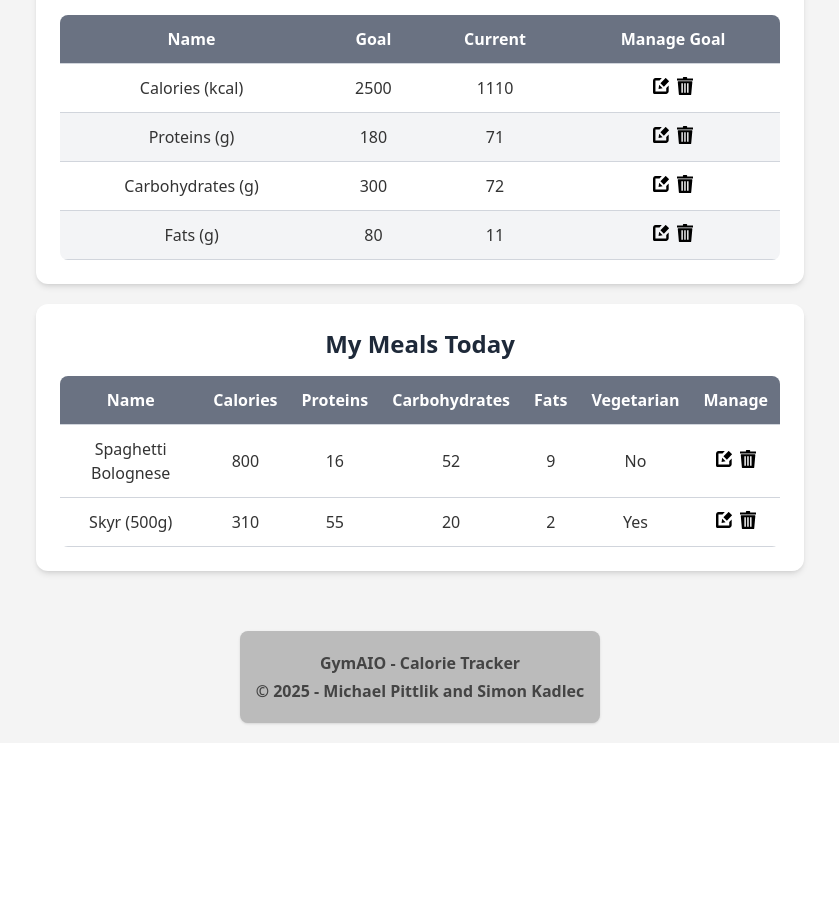
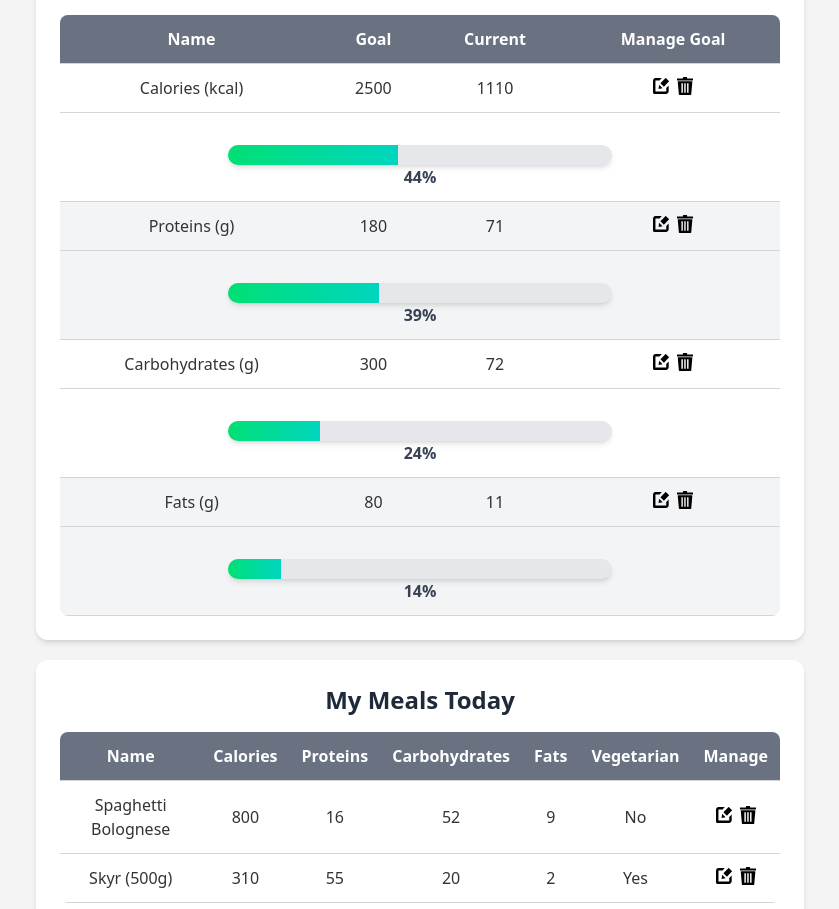
Before and after one commit to Skali14/GymAIO_Vue, a Vue app: page /calorietracker in a window 1280 px wide. Shown: the part 973-1882 px from the top of the page, without its empty margins (220-1059 px from the left). Before the commit the page ends 1716 px from the top, so only its background shows below. Built offline with nearby package versions, Linux system fonts and the light colour scheme.

Commit message:
added progressbar for nutrient goals

```diff
--- /dev/null
+++ b/src/components/ProgressBar.vue
@@ -0,0 +1,32 @@
+<template>
+  <div class="w-full max-w-sm mx-auto text-center mt-5">
+    <div class="w-full h-5 bg-gray-200 rounded-full overflow-hidden shadow-md">
+      <div
+        class="h-full bg-gradient-to-r from-green-400 to-teal-400 transition-all duration-500 ease-in-out"
+        :style="{ width: `${progress}%` }"
+      ></div>
+    </div>
+    <span class="mt-2 text-base font-semibold text-gray-700">{{ Math.round(progress) }}%</span>
+  </div>
+</template>
+
+<script>
+export default {
+  props: {
+    current: {
+      type: Number,
+      required: true,
+    },
+    toReach: {
+      type: Number,
+      required: true,
+    },
+  },
+  computed: {
+    progress() {
+      if (this.toReach === 0) return 0;
+      return (this.current / this.toReach) * 100;
+    },
+  },
+};
+</script>
--- a/src/views/CalorieView.vue
+++ b/src/views/CalorieView.vue
@@ -1,7 +1,7 @@
 <script setup></script>
 
 <template>
-       <main class="bg-[#f4f4f4] text-[#333] font-sans  p-5">
+  <main class="bg-[#f4f4f4] text-[#333] font-sans p-5">
     <!-- My Goals -->
     <MealForm
       v-model="currentMeal"
@@ -24,6 +24,7 @@
           </thead>
 
           <tbody>
+            <!-- Calories Row -->
             <tr class="hover:bg-gray-200">
               <td class="p-3 border-b border-gray-300 text-center">Calories (kcal)</td>
               <td class="p-3 border-b border-gray-300 text-center">
@@ -34,15 +35,17 @@
                     min="0"
                     max="10000"
                     class="w-20 p-1 border border-gray-500 rounded-md text-base text-center"
-                        >
+                  />
                 </div>
-                      <div v-else>{{goal.calories}}</div>
+                <div v-else>{{ goal.calories }}</div>
               </td>
-                    <td class="p-3 border-b border-gray-300 text-center">{{this.mealStore.currentCalories}}</td>
+              <td class="p-3 border-b border-gray-300 text-center">
+                {{ mealStore.currentCalories }}
+              </td>
               <td class="p-3 border-b border-gray-300 text-center">
                 <div class="inline-flex justify-center gap-2 items-center">
                   <a href="#" @click.prevent="startEditGoal('calories', goal.calories)" v-if="editingGoalType !== 'calories'">
-                          <img src="/edit.svg" alt="Modify" width="16" height="16">
+                    <img src="/edit.svg" alt="Modify" width="16" height="16" />
                   </a>
                   <a href="#" @click.prevent="saveGoal('calories')" v-if="editingGoalType === 'calories'">
                     <span class="text-green-600 font-bold">✓</span>
@@ -50,11 +53,21 @@
                   <a href="#" @click.prevent="cancelEditGoal()" v-if="editingGoalType === 'calories'">
                     <span class="text-red-600 font-bold">✗</span>
                   </a>
-                        <a href="#" @click.prevent="deleteGoal('calories')"><img src="/trash.svg" alt="Delete" width="16" height="16"></a>
+                  <a href="#" @click.prevent="deleteGoal('calories')">
+                    <img src="/trash.svg" alt="Delete" width="16" height="16" />
+                  </a>
                 </div>
               </td>
             </tr>
 
+            <!-- Progress bar for Calories -->
+            <tr class="hover:bg-gray-200">
+              <td colspan="4" class="p-3 border-b border-gray-300">
+                <ProgressBar :current="mealStore.currentCalories" :toReach="goal.calories" />
+              </td>
+            </tr>
+
+            <!-- Proteins Row -->
             <tr class="bg-gray-100 hover:bg-gray-200">
               <td class="p-3 border-b border-gray-300 text-center">Proteins (g)</td>
               <td class="p-3 border-b border-gray-300 text-center">
@@ -64,15 +77,15 @@
                     v-model.number="editingGoalValue"
                     min="0"
                     class="w-20 p-1 border border-gray-500 rounded-md text-base text-center"
-                        >
+                  />
                 </div>
-                      <div v-else>{{goal.proteins}}</div>
+                <div v-else>{{ goal.proteins }}</div>
               </td>
-                    <td class="p-3 border-b border-gray-300 text-center">{{this.mealStore.currentProteins}}</td>
+              <td class="p-3 border-b border-gray-300 text-center">{{ mealStore.currentProteins }}</td>
               <td class="p-3 border-b border-gray-300 text-center">
                 <div class="inline-flex justify-center gap-2 items-center">
                   <a href="#" @click.prevent="startEditGoal('proteins', goal.proteins)" v-if="editingGoalType !== 'proteins'">
-                          <img src="/edit.svg" alt="Modify" width="16" height="16">
+                    <img src="/edit.svg" alt="Modify" width="16" height="16" />
                   </a>
                   <a href="#" @click.prevent="saveGoal('proteins')" v-if="editingGoalType === 'proteins'">
                     <span class="text-green-600 font-bold">✓</span>
@@ -80,11 +93,21 @@
                   <a href="#" @click.prevent="cancelEditGoal()" v-if="editingGoalType === 'proteins'">
                     <span class="text-red-600 font-bold">✗</span>
                   </a>
-                        <a href="#" @click.prevent="deleteGoal('proteins')"><img src="/trash.svg" alt="Delete" width="16" height="16"></a>
+                  <a href="#" @click.prevent="deleteGoal('proteins')">
+                    <img src="/trash.svg" alt="Delete" width="16" height="16" />
+                  </a>
                 </div>
               </td>
             </tr>
 
+            <!-- Progress bar for Proteins -->
+            <tr class="bg-gray-100 hover:bg-gray-200">
+              <td colspan="4" class="p-3 border-b border-gray-300">
+                <ProgressBar :current="mealStore.currentProteins" :toReach="goal.proteins" />
+              </td>
+            </tr>
+
+            <!-- Carbohydrates Row -->
             <tr class="hover:bg-gray-200">
               <td class="p-3 border-b border-gray-300 text-center">Carbohydrates (g)</td>
               <td class="p-3 border-b border-gray-300 text-center">
@@ -94,15 +117,15 @@
                     v-model.number="editingGoalValue"
                     min="0"
                     class="w-20 p-1 border border-gray-500 rounded-md text-base text-center"
-                        >
+                  />
                 </div>
-                      <div v-else>{{goal.carbohydrates}}</div>
+                <div v-else>{{ goal.carbohydrates }}</div>
               </td>
-                    <td class="p-3 border-b border-gray-300 text-center">{{this.mealStore.currentCarbohydrates}}</td>
+              <td class="p-3 border-b border-gray-300 text-center">{{ mealStore.currentCarbohydrates }}</td>
               <td class="p-3 border-b border-gray-300 text-center">
                 <div class="inline-flex justify-center gap-2 items-center">
                   <a href="#" @click.prevent="startEditGoal('carbohydrates', goal.carbohydrates)" v-if="editingGoalType !== 'carbohydrates'">
-                          <img src="/edit.svg" alt="Modify" width="16" height="16">
+                    <img src="/edit.svg" alt="Modify" width="16" height="16" />
                   </a>
                   <a href="#" @click.prevent="saveGoal('carbohydrates')" v-if="editingGoalType === 'carbohydrates'">
                     <span class="text-green-600 font-bold">✓</span>
@@ -110,11 +133,21 @@
                   <a href="#" @click.prevent="cancelEditGoal()" v-if="editingGoalType === 'carbohydrates'">
                     <span class="text-red-600 font-bold">✗</span>
                   </a>
-                        <a href="#" @click.prevent="deleteGoal('carbohydrates')"><img src="/trash.svg" alt="Delete" width="16" height="16"></a>
+                  <a href="#" @click.prevent="deleteGoal('carbohydrates')">
+                    <img src="/trash.svg" alt="Delete" width="16" height="16" />
+                  </a>
                 </div>
               </td>
             </tr>
 
+            <!-- Progress bar for Carbohydrates -->
+            <tr class="hover:bg-gray-200">
+              <td colspan="4" class="p-3 border-b border-gray-300">
+                <ProgressBar :current="mealStore.currentCarbohydrates" :toReach="goal.carbohydrates" />
+              </td>
+            </tr>
+
+            <!-- Fats Row -->
             <tr class="bg-gray-100 hover:bg-gray-200">
               <td class="p-3 border-b border-gray-300 text-center">Fats (g)</td>
               <td class="p-3 border-b border-gray-300 text-center">
@@ -124,15 +157,15 @@
                     v-model.number="editingGoalValue"
                     min="0"
                     class="w-20 p-1 border border-gray-500 rounded-md text-base text-center"
-                        >
+                  />
                 </div>
-                      <div v-else>{{goal.fats}}</div>
+                <div v-else>{{ goal.fats }}</div>
               </td>
-                    <td class="p-3 border-b border-gray-300 text-center">{{this.mealStore.currentFats}}</td>
+              <td class="p-3 border-b border-gray-300 text-center">{{ mealStore.currentFats }}</td>
               <td class="p-3 border-b border-gray-300 text-center">
                 <div class="inline-flex justify-center gap-2 items-center">
                   <a href="#" @click.prevent="startEditGoal('fats', goal.fats)" v-if="editingGoalType !== 'fats'">
-                          <img src="/edit.svg" alt="Modify" width="16" height="16">
+                    <img src="/edit.svg" alt="Modify" width="16" height="16" />
                   </a>
                   <a href="#" @click.prevent="saveGoal('fats')" v-if="editingGoalType === 'fats'">
                     <span class="text-green-600 font-bold">✓</span>
@@ -140,8 +173,17 @@
                   <a href="#" @click.prevent="cancelEditGoal()" v-if="editingGoalType === 'fats'">
                     <span class="text-red-600 font-bold">✗</span>
                   </a>
-                        <a href="#" @click.prevent="deleteGoal('fats')"><img src="/trash.svg" alt="Delete" width="16" height="16"></a>
+                  <a href="#" @click.prevent="deleteGoal('fats')">
+                    <img src="/trash.svg" alt="Delete" width="16" height="16" />
+                  </a>
                 </div>
+              </td>
+            </tr>
+
+            <!-- Progress bar for Fats -->
+            <tr class="bg-gray-100 hover:bg-gray-200">
+              <td colspan="4" class="p-3 border-b border-gray-300">
+                <ProgressBar :current="mealStore.currentFats" :toReach="goal.fats" />
               </td>
             </tr>
           </tbody>
@@ -155,7 +197,6 @@
       @edit-meal="(meal) => startEdit(meal)"
       @meal-deleted="(id) => handleMealDeleted(id)"
     />
-
   </main>
 </template>
 
@@ -164,10 +205,11 @@
   import MealTable from '@/components/MealTable.vue'
   import { mapStores } from 'pinia'
   import { useMealStore, createEmptyMeal } from '@/stores/mealStore.js'
+  import ProgressBar from '@/components/ProgressBar.vue' // Import the ProgressBar component
 
   export default {
       name: 'CalorieView',
-      components: {MealForm, MealTable},
+      components: {MealForm, MealTable, ProgressBar},
       data() { return {
           goal: {
             calories: 2500,
```
Lines whose indentation alone changed are shown as unchanged.
